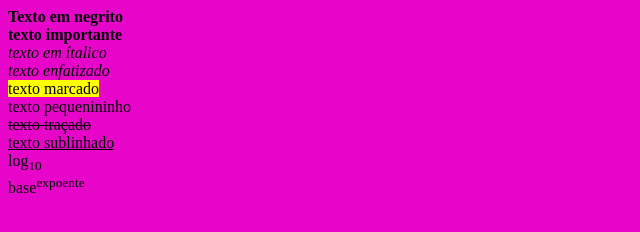
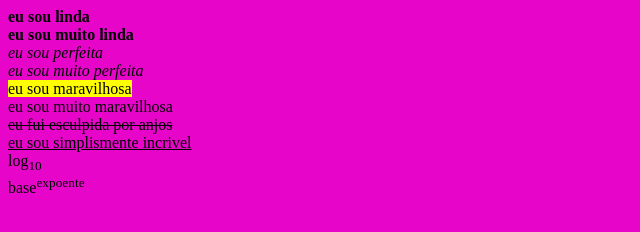
Before and after one commit to vsbruna/projeto01, a plain HTML site: page index.html in a window 1280 px wide. Shown: the whole page, without its empty margins (0-640 px from the left). Drawn offline with Linux system fonts and the light colour scheme.

Commit message:
mudei pro real

```diff
--- a/index.html
+++ b/index.html
@@ -1,21 +1,21 @@
 <html>
 <html style="background-color: rgb(231, 5, 201);">
 <!--formatação de textos-->
-<b>Texto em negrito</b>
+<b>eu sou linda</b>
 <br>
-<strong>texto importante</strong>
+<strong>eu sou muito linda</strong>
 <br>
-<i>texto em ítalico</i>
+<i>eu sou perfeita</i>
 <br>
-<em>texto enfatizado</em>
+<em>eu sou muito perfeita</em>
 <br>
-<mark>texto marcado</mark>
+<mark>eu sou maravilhosa</mark>
 <br>
-<small)>texto pequenininho</small>
+<small)>eu sou muito maravilhosa</small>
 <br>
-<del>texto traçado</del>
+<del>eu fui esculpida por anjos</del>
 <br>
-<u>texto sublinhado</u>
+<u>eu sou simplismente incrivel</u>
 <br>
 log<sub>10</sub>
 <br>
```
